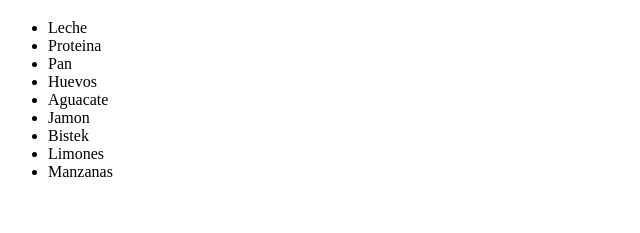
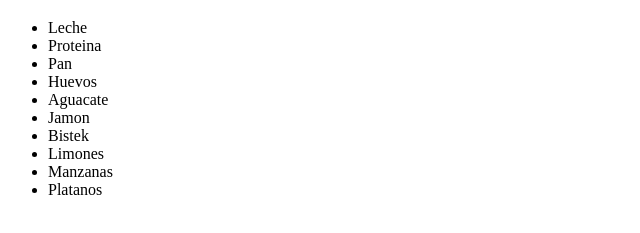
Before and after one commit to Mikelind227/Lap1, a plain HTML site: page index.html in a window 1280 px wide. Shown: the part 61-294 px from the top of the page, without its empty margins (0-640 px from the left). Drawn offline with Linux system fonts and the light colour scheme.

Commit message:
Agregue Lista de Platanos

```diff
--- a/index.html
+++ b/index.html
@@ -22,6 +22,7 @@
         <li>Bistek</li>
         <li>Limones</li>
         <li>Manzanas</li>
+        <li>Platanos</li>
 
 
     </ul>
```
